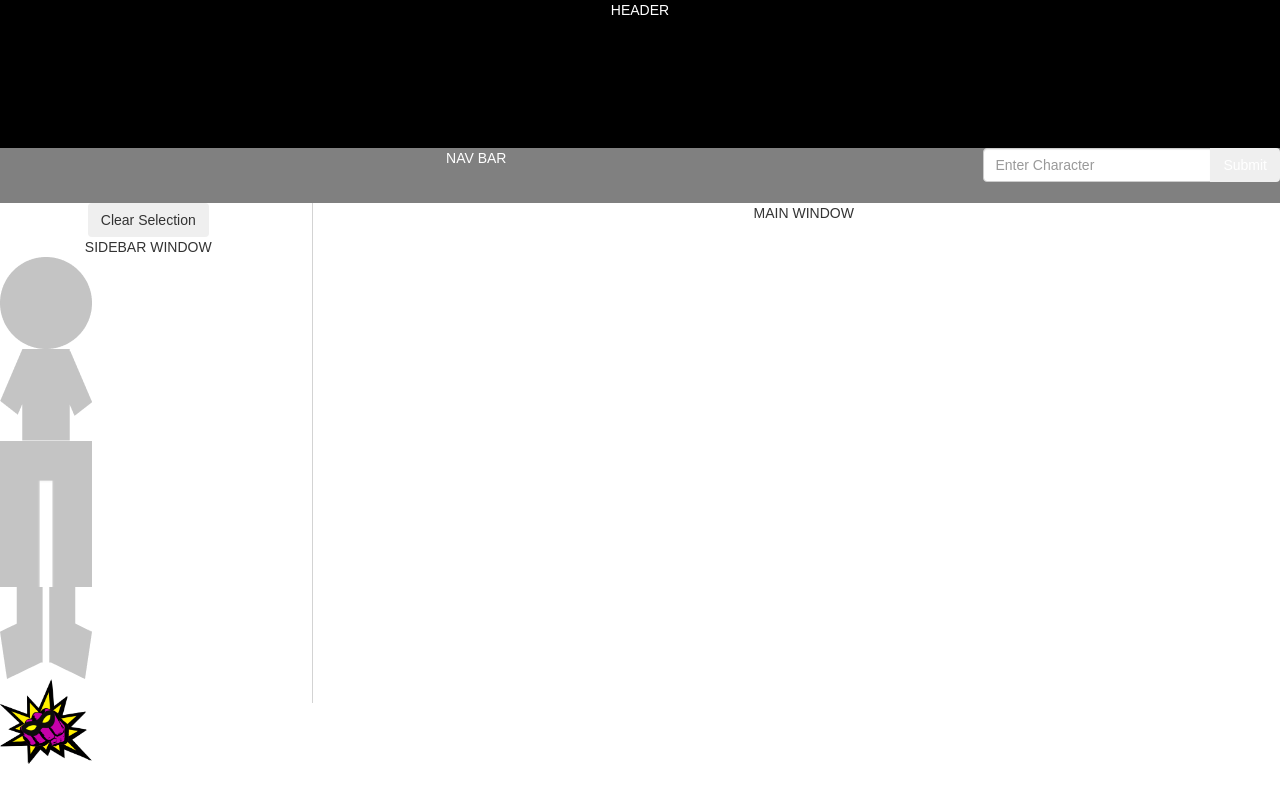
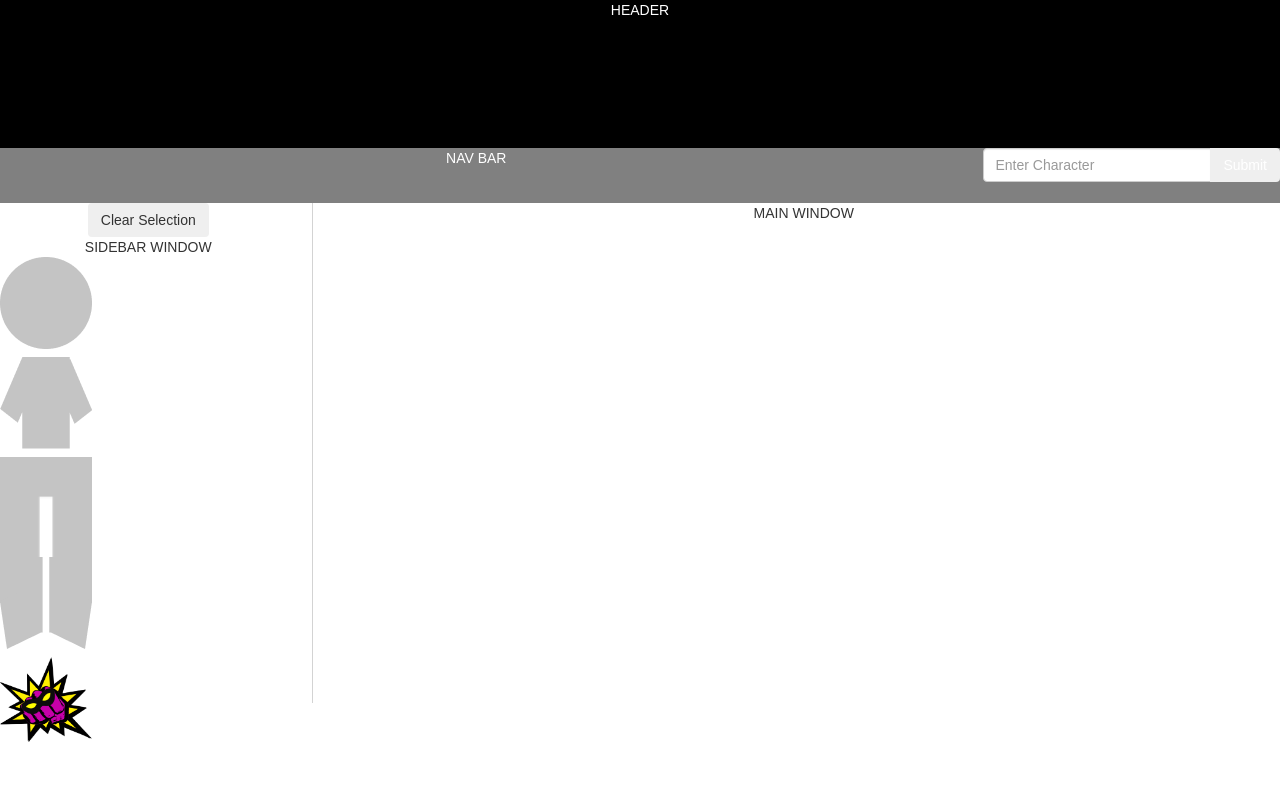
Before and after one commit to unclebconnor/costume-smash, a React (Create React App) app: page / in a window 1280 px wide. Shown: the top 800 px of the page. Built offline with nearby package versions, Linux system fonts and the light colour scheme.

Commit message:
added logo

```diff
--- a/src/App.css
+++ b/src/App.css
@@ -30,7 +30,7 @@ span {
 }
 
 .sidebarSection{
-	border-right: 1px solid lightgray;
+	border-right: 1px solid lightgrey;
 	height: 500px;
 }
 
@@ -39,6 +39,9 @@ span {
 }
 .img-responsive{
   width: 92px;
+}
+.carouselRow {
+  height: 100px;
 }
 
 /*.owl-theme {
```
Also changed, not shown: src/img/headerLogo.png (added).
